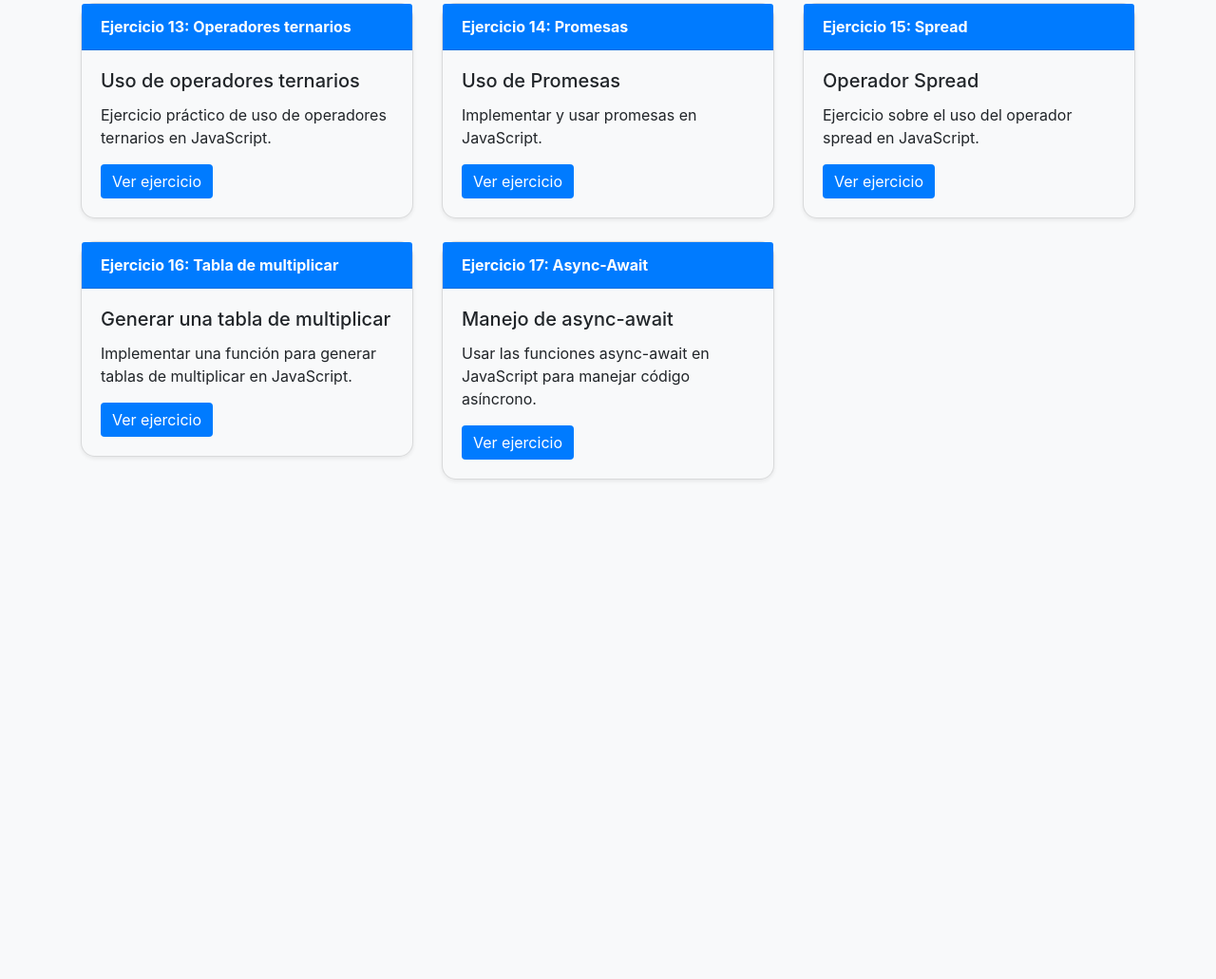
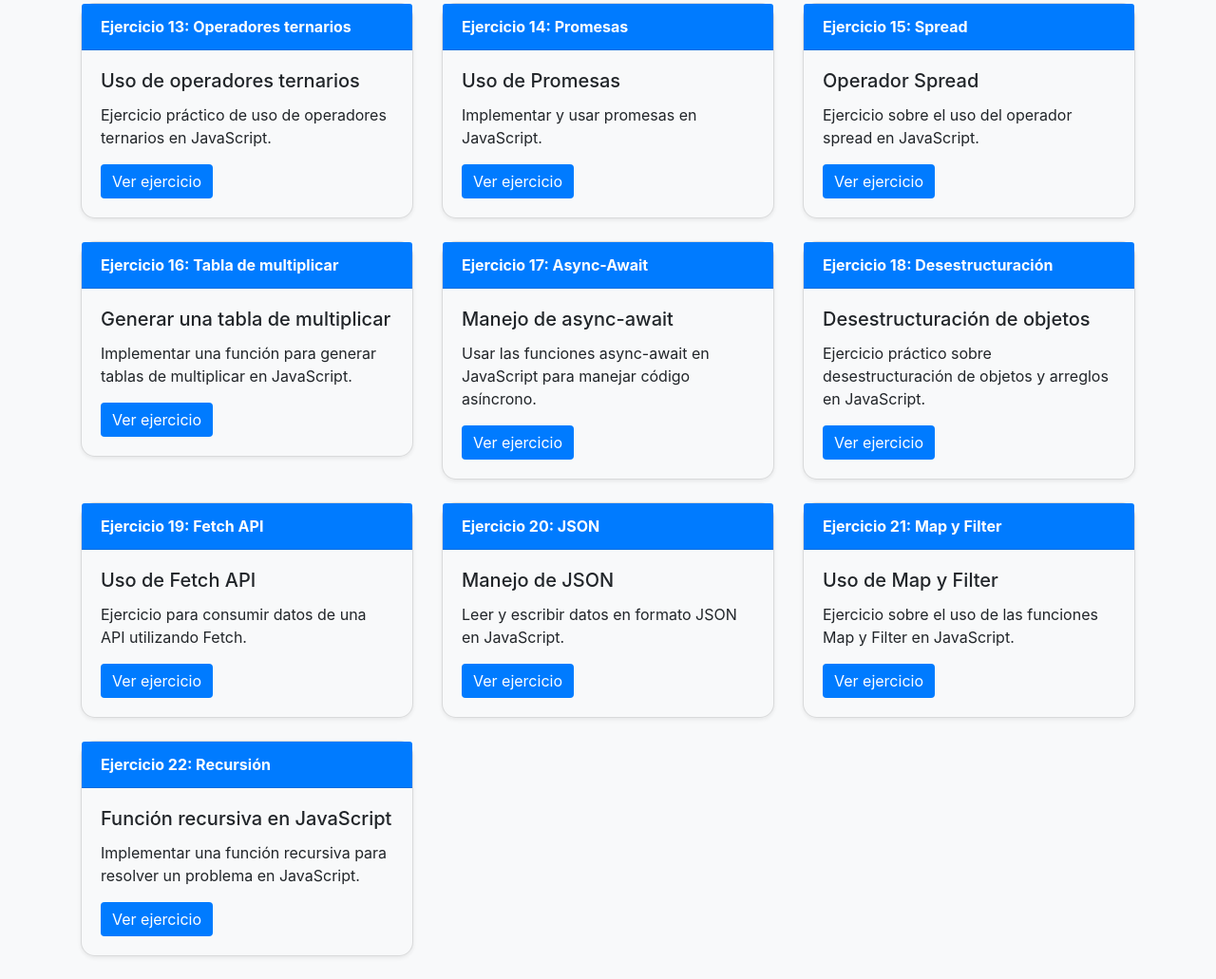
Before and after one commit to marcexd099/programacionweb, a plain HTML site: page Indextarea.html in a window 1280 px wide. Shown: the part 1199-2230 px from the top of the page at 95% size. Before the commit the page ends 1728 px from the top, so only its background shows below. Drawn offline with nearby package versions, Linux system fonts and the light colour scheme.

Commit message:
Update Indextarea.html

```diff
--- a/Indextarea.html
+++ b/Indextarea.html
@@ -245,6 +245,66 @@
         </div>
       </div>
 
+      <!-- Tarjeta 18: Desestructuración -->
+      <div class="col-md-4 mb-4">
+        <div class="card bg-light shadow-sm">
+          <div class="card-header bg-primary text-white">Ejercicio 18: Desestructuración</div>
+          <div class="card-body">
+            <h5 class="card-title">Desestructuración de objetos</h5>
+            <p class="card-text">Ejercicio práctico sobre desestructuración de objetos y arreglos en JavaScript.</p>
+            <a href="ejercicios/Desestructuracion/index.html" class="btn btn-primary">Ver ejercicio</a>
+          </div>
+        </div>
+      </div>
+
+      <!-- Tarjeta 19: Fetch API -->
+      <div class="col-md-4 mb-4">
+        <div class="card bg-light shadow-sm">
+          <div class="card-header bg-primary text-white">Ejercicio 19: Fetch API</div>
+          <div class="card-body">
+            <h5 class="card-title">Uso de Fetch API</h5>
+            <p class="card-text">Ejercicio para consumir datos de una API utilizando Fetch.</p>
+            <a href="ejercicios/FetchAPI/index.html" class="btn btn-primary">Ver ejercicio</a>
+          </div>
+        </div>
+      </div>
+
+      <!-- Tarjeta 20: JSON -->
+      <div class="col-md-4 mb-4">
+        <div class="card bg-light shadow-sm">
+          <div class="card-header bg-primary text-white">Ejercicio 20: JSON</div>
+          <div class="card-body">
+            <h5 class="card-title">Manejo de JSON</h5>
+            <p class="card-text">Leer y escribir datos en formato JSON en JavaScript.</p>
+            <a href="ejercicios/JSON/index.html" class="btn btn-primary">Ver ejercicio</a>
+          </div>
+        </div>
+      </div>
+
+      <!-- Tarjeta 21: Map y Filter -->
+      <div class="col-md-4 mb-4">
+        <div class="card bg-light shadow-sm">
+          <div class="card-header bg-primary text-white">Ejercicio 21: Map y Filter</div>
+          <div class="card-body">
+            <h5 class="card-title">Uso de Map y Filter</h5>
+            <p class="card-text">Ejercicio sobre el uso de las funciones Map y Filter en JavaScript.</p>
+            <a href="ejercicios/MapFilter/index.html" class="btn btn-primary">Ver ejercicio</a>
+          </div>
+        </div>
+      </div>
+
+      <!-- Tarjeta 22: Recursión -->
+      <div class="col-md-4 mb-4">
+        <div class="card bg-light shadow-sm">
+          <div class="card-header bg-primary text-white">Ejercicio 22: Recursión</div>
+          <div class="card-body">
+            <h5 class="card-title">Función recursiva en JavaScript</h5>
+            <p class="card-text">Implementar una función recursiva para resolver un problema en JavaScript.</p>
+            <a href="ejercicios/Recursion/index.html" class="btn btn-primary">Ver ejercicio</a>
+          </div>
+        </div>
+      </div>
+
     </div>
   </div>
 </body>
```
